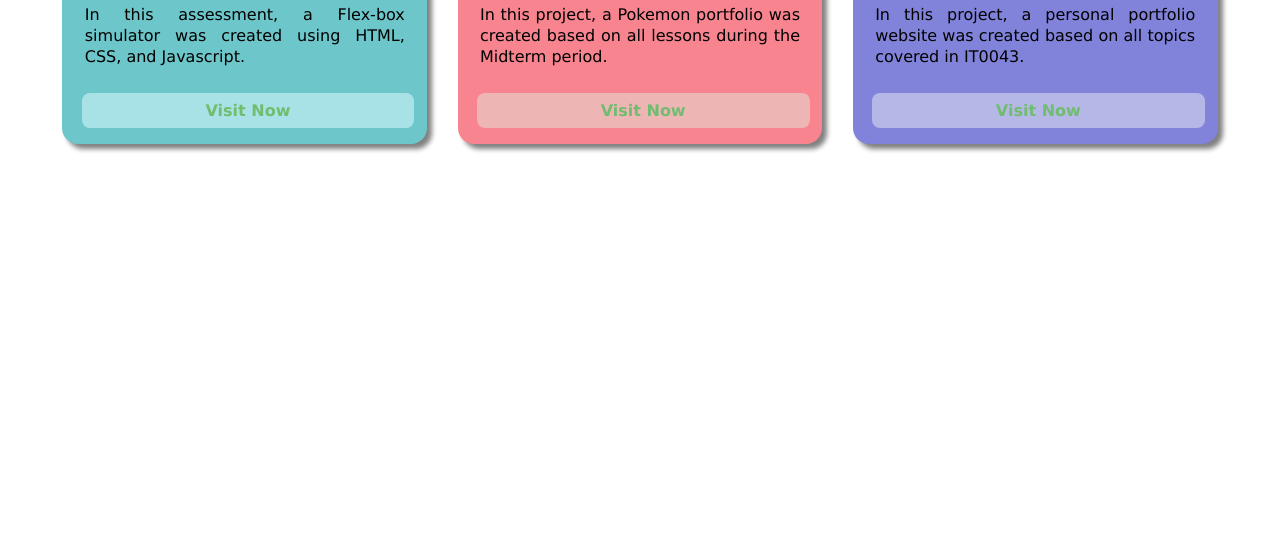
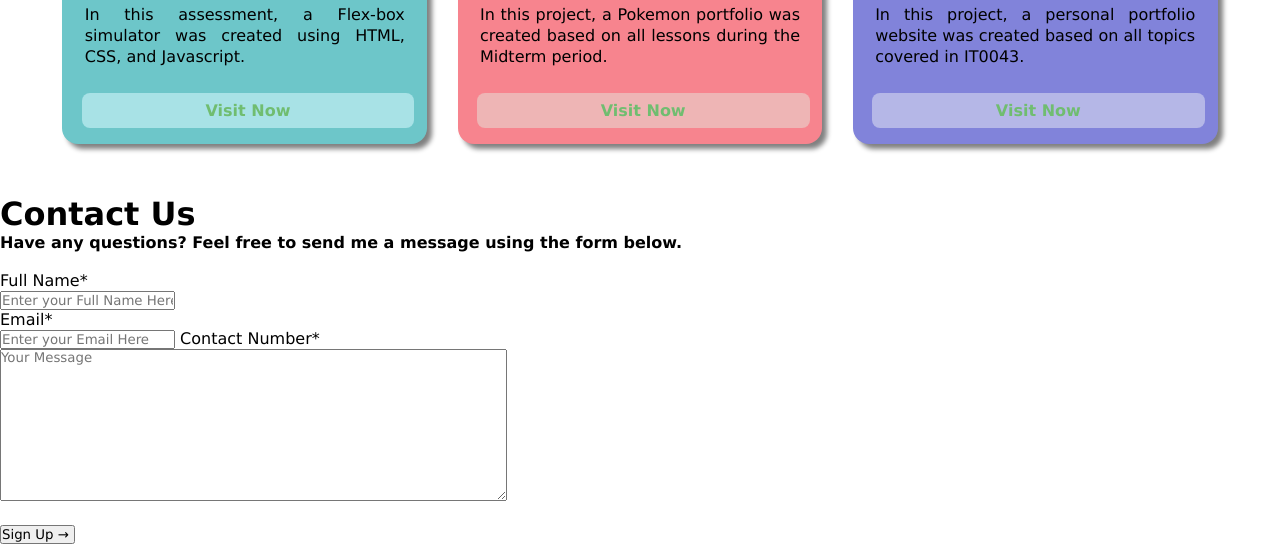
Before and after one commit to kianabanana02/it0043tc01, a plain HTML site: page villasan_finals.html in a window 1280 px wide. Shown: the part 2766-3310 px from the top of the page. Before the commit the page ends 2961 px from the top, so only its background shows below. Drawn offline with nearby package versions, Linux system fonts and the light colour scheme.

Commit message:
Update villasan_finals.html

```diff
--- a/villasan_finals.html
+++ b/villasan_finals.html
@@ -32,7 +32,7 @@
         <div class="intro-container" id="HOME">
 
             <!-- 1 -->
-            <div class="intro" id="it1">
+            <div class="intro itr1" id="it1">
                 <div class="details">
                     <div class="hello-name">
                         <h3 class="hello">Hello, I am</h3>
@@ -56,14 +56,14 @@
             </div>
 
             <!-- 2 -->
-            <div class="intro" id="it2">
+            <div class="intro itr2" id="it2">
                 <div class="starter-image">
                     <img src="finals_kiana1.gif" alt="Kiana Villasan" id="start123">
                 </div>
             </div>
 
             <!-- 3 -->
-            <div class="intro" id="it3">
+            <div class="intro itr3" id="it3">
                 <div class="welcome">
                     <div class="welcome-msg">
                         <h2 class="wc">Welcome!</h2>
@@ -103,7 +103,8 @@
 
                 <div class="like-detail">
                     <h2 class="title-like tl1">Science</h2>
-                    <p class="like-info">She has a strong interest and passion for science and its various fields of study.</p>
+                    <p class="like-info">She has a strong interest and passion for science and its various fields of
+                        study.</p>
                 </div>
             </div>
 
@@ -115,7 +116,8 @@
 
                 <div class="like-detail">
                     <h2 class="title-like tl2">Music</h2>
-                    <p class="like-info">She is deeply interested in music, finding joy in its diverse genres and expressive lyrics.</p>
+                    <p class="like-info">She is deeply interested in music, finding joy in its diverse genres and
+                        expressive lyrics.</p>
                 </div>
             </div>
 
@@ -127,7 +129,8 @@
 
                 <div class="like-detail">
                     <h2 class="title-like tl3">Cosmetics</h2>
-                    <p class="like-info">She has a keen interest in cosmetics, drawn to its ability to transform and creative.</p>
+                    <p class="like-info">She has a keen interest in cosmetics, drawn to its ability to transform and
+                        creative.</p>
                 </div>
             </div>
 
@@ -139,7 +142,8 @@
 
                 <div class="like-detail">
                     <h2 class="title-like tl4">Fashion</h2>
-                    <p class="like-info">She is fascinated with fashion, drawn to its ability to express and change a person's look.</p>
+                    <p class="like-info">She is fascinated with fashion, drawn to its ability to express and change a
+                        person's look.</p>
                 </div>
             </div>
 
@@ -171,7 +175,6 @@
                         <link rel="stylesheet"
                             href="https://cdnjs.cloudflare.com/ajax/libs/font-awesome/4.7.0/css/font-awesome.min.css">
                         <button class="btn-dl" id="cv"><i class="fa fa-download"></i> Download</button>
-
 
                     </div>
                 </div>
@@ -353,6 +356,40 @@
     </div>
 
 
+    <div class="feedback-container">
+        <div class="feedback">
+            <div class="feedback-person">
+                <div class="feedback-deets">
+                    <h1 class="Contact-ttl">Contact Us</h1>
+                    <h4 class="last-text">Have any questions? Feel free to send me a message using the form below.
+                    </h4>
+                </div>
+
+                <br>
+
+                <div class="contact-grid">
+                    <div class="form-box">
+                        <form action="#" name="frm" method="post">
+                            <label for="frm1" class="email-name">Full Name*</label> <br>
+                            <input type="text" name="frm1" id="frm1" placeholder="Enter your Full Name Here"> <br>
+
+                            <label for="frm2" class="email-name">Email*</label> <br>
+                            <input type="text" name="frm2" id="frm2" placeholder="Enter your Email Here">
+
+                            <label for="frm3" class="email-name">Contact Number*</label> <br>
+                            <textarea name="frm3" id="frm3" cols="70%" rows="10" placeholder="Your Message"></textarea>
+                            <br> <br>
+                            <input type="submit" value="Sign Up → " id="sbmt">
+                        </form>
+                    </div>
+                </div>
+
+            </div>
+        </div>
+    </div>
+
+
+
 
 
 
```
